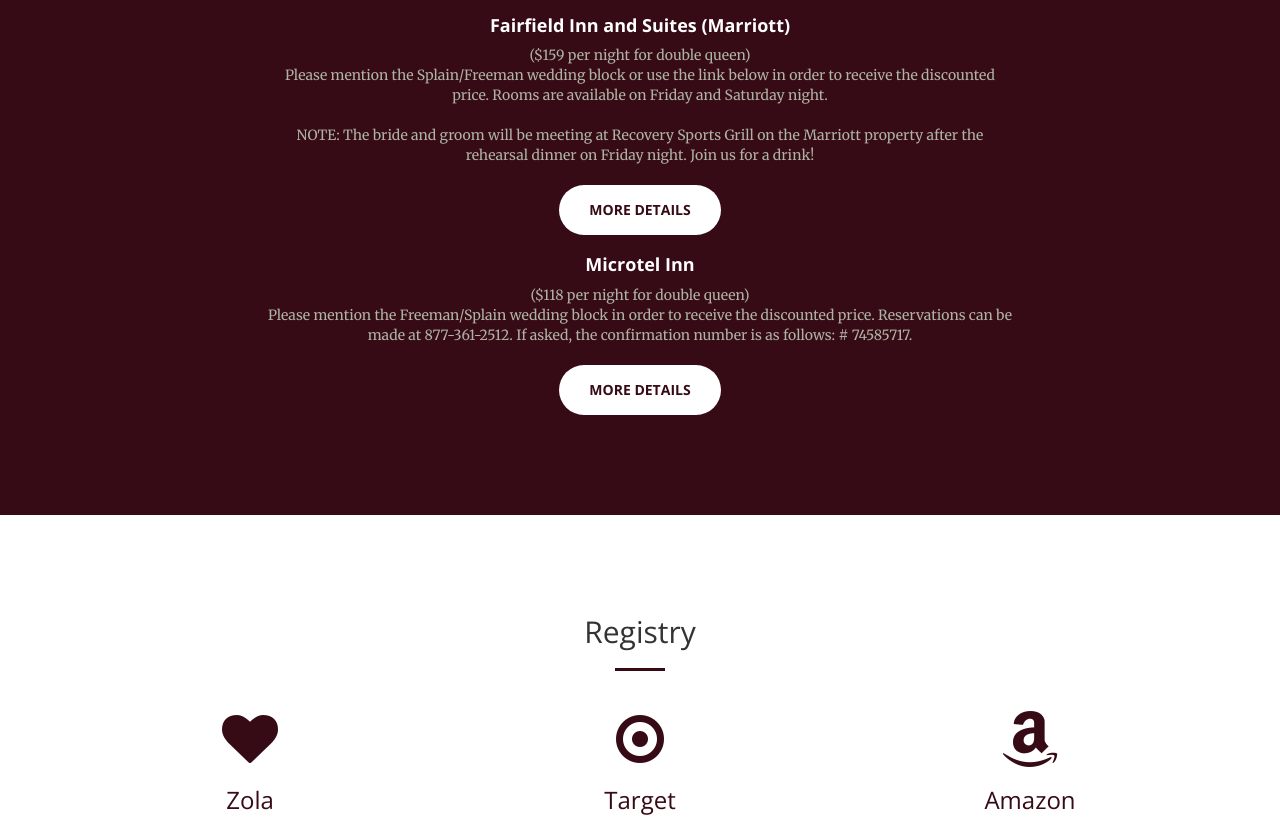
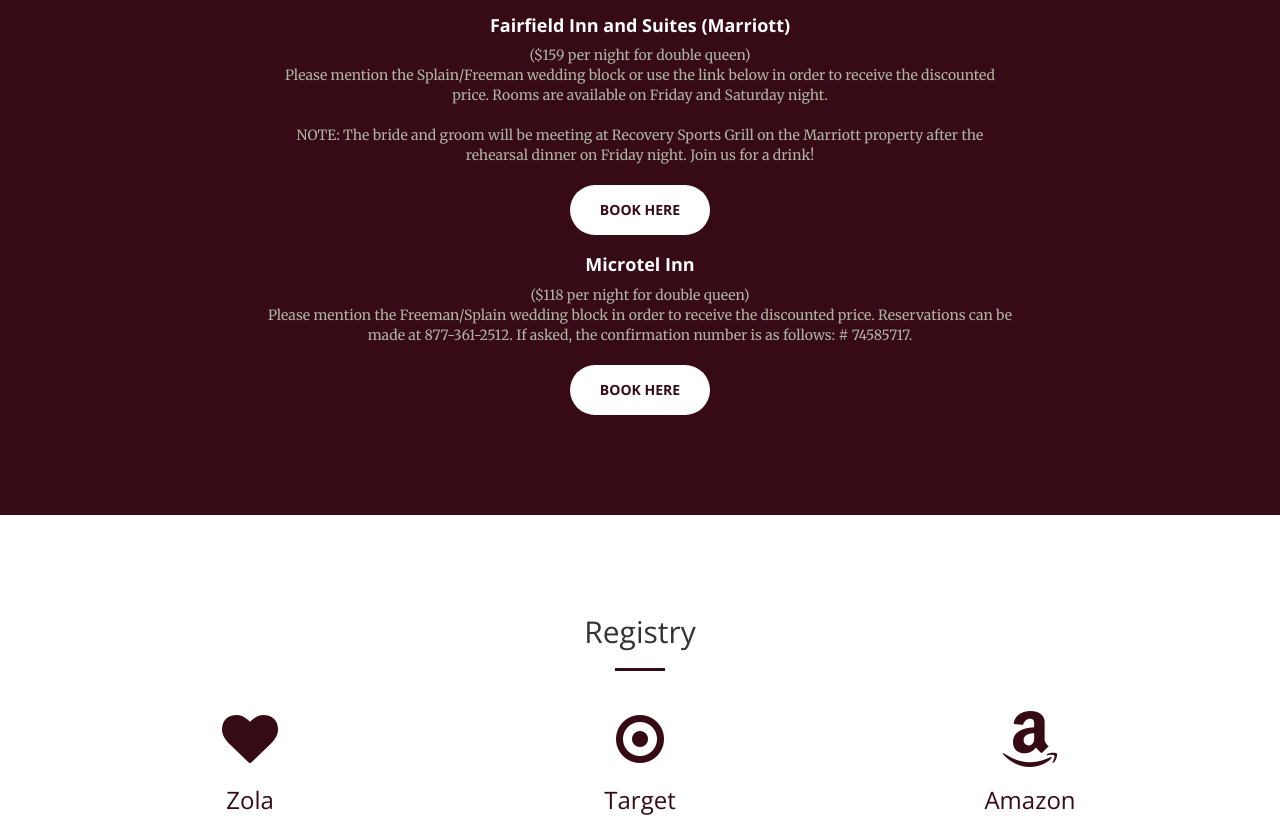
Before and after one commit to mikesplain/lizandmike.rocks, a Jekyll site: the page built from index.html, in a window 1280 px wide and 900 px high, scrolled down 2309 px, cut to the strip 60-900 px from the top of the window. Built offline with Jekyll 4.4.1, drawn with Linux system fonts in a browser that asks for light colours.

Commit message:
Changed "More Details" to "Book Here"

```diff
--- a/_includes/accomodations.html
+++ b/_includes/accomodations.html
@@ -14,13 +14,13 @@
                   <br /><br />
                   NOTE: The bride and groom will be meeting at Recovery Sports Grill on the Marriott property after the rehearsal dinner on Friday night.  Join us for a drink!
                 </p>
-                <a href="http://www.marriott.com/meeting-event-hotels/group-corporate-travel/groupCorp.mi?resLinkData=Splain%20Freeman%20Wedding%5Esyrvr%60SFWSFWA%60159.00%60USD%60false%604%6010/13/17%6010/15/17%609/22/17&app=resvlink&stop_mobi=yes" target="_blank" class="btn btn-default-primary btn-xl page-scroll">More details</a>
+                <a href="http://www.marriott.com/meeting-event-hotels/group-corporate-travel/groupCorp.mi?resLinkData=Splain%20Freeman%20Wedding%5Esyrvr%60SFWSFWA%60159.00%60USD%60false%604%6010/13/17%6010/15/17%609/22/17&app=resvlink&stop_mobi=yes" target="_blank" class="btn btn-default-primary btn-xl page-scroll">Book Here</a>
                 <p class="text-faded">
                   <h4 class="hotel-name">Microtel Inn</h4>
                   ($118 per night for double queen)<br />
                   Please mention the Freeman/Splain wedding block in order to receive the discounted price.  Reservations can be made at 877-361-2512. If asked, the confirmation number is as follows:  # 74585717.
                 </p>
-                <a href="https://www.wyndhamhotels.com/microtel/verona-new-york/microtel-inn-and-suites-verona/overview" target="_blank" class="btn btn-default-primary btn-xl page-scroll">More details</a>
+                <a href="https://www.wyndhamhotels.com/microtel/verona-new-york/microtel-inn-and-suites-verona/overview" target="_blank" class="btn btn-default-primary btn-xl page-scroll">Book Here</a>
             </div>
         </div>
     </div>
```
